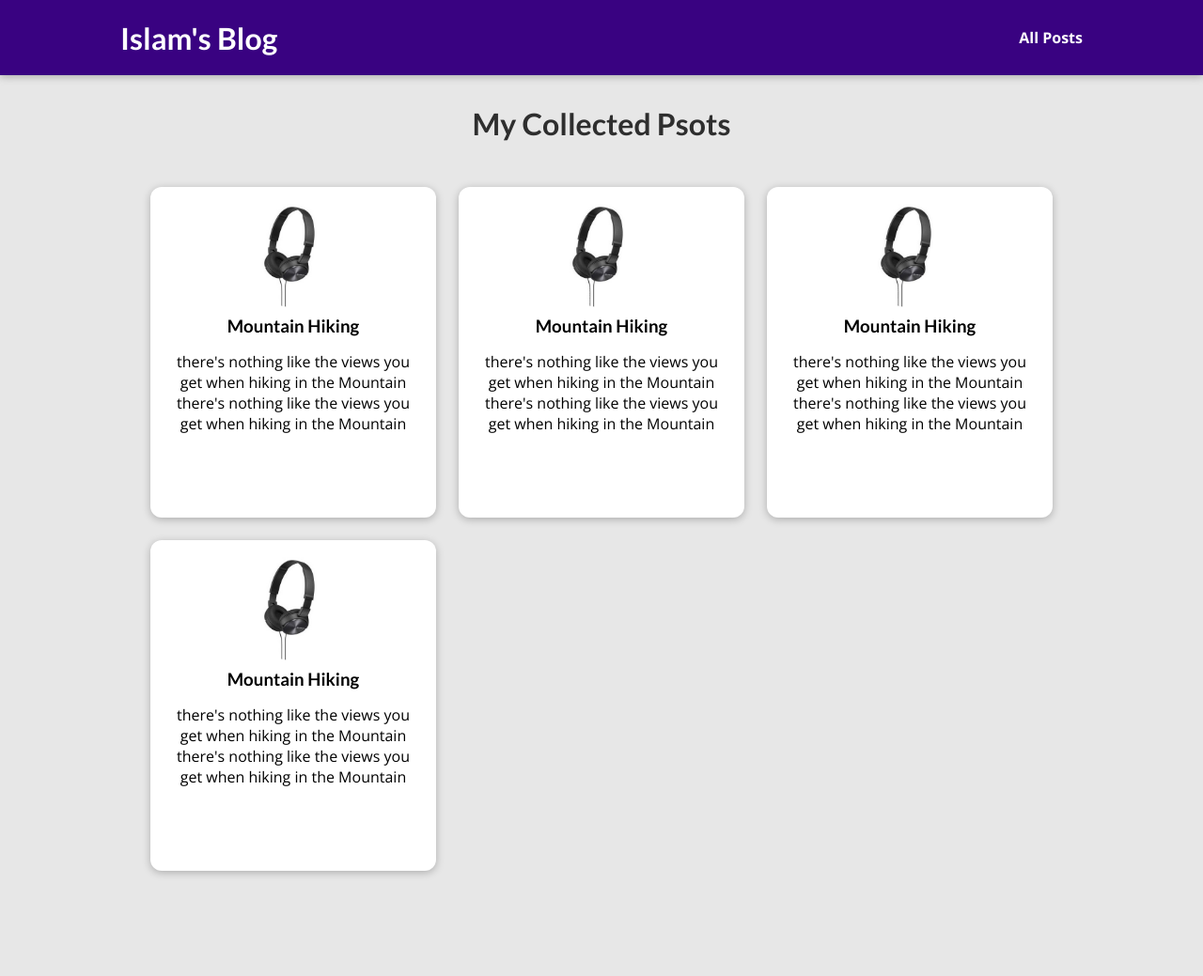
After one commit to Islam1995/My_Site_2, a Django app: template blog/templates/blog/all-posts.html in a window 1280 px wide. The commit adds this page. Shown: the whole page at 94% size. Run offline with Django 5.2, Linux system fonts and the light colour scheme; the template is opened without the code that fills it, so the values that code supplies are empty.

Commit message:
add all style css and html

```diff
--- /dev/null
+++ b/blog/static/blog/all-posts.css
@@ -0,0 +1,43 @@
+body {
+  background-color: #e7e7e7;
+}
+
+#main-navigation {
+  background-color: #390281;
+  box-shadow: 0 2px 8px rgba(0, 0, 0, 0.25);
+}
+
+#all-posts {
+  margin: 7rem auto;
+  width: 90%;
+  max-width: 60rem;
+}
+
+#all-posts h2 {
+  text-align: center;
+  font-size: 2rem;
+  color: #2e2e2e;
+  margin: 3rem 0;
+}
+
+ul {
+  list-style: none;
+  margin: 0;
+  padding: 0;
+  display: grid;
+  grid-template-columns: repeat(auto-fill, minmax(17rem, 1fr));
+  gap: 1.5rem;
+}
+
+.post img {
+  width: 7rem;
+  height: 7rem;
+}
+
+.post a {
+  height: 22rem;
+  transform-origin: center;
+  box-shadow: 0 2px 8px rgba(0, 0, 0, 0.25);
+  border-radius: 12px;
+  background-color: white;
+}
--- /dev/null
+++ b/blog/static/blog/post.css
@@ -0,0 +1,43 @@
+.post {
+  display: flex;
+  flex-direction: column;
+  align-items: center;
+  text-align: center;
+}
+
+.post a {
+  text-decoration: none;
+  color: black;
+  transition: all 0.2s ease;
+  padding: 1rem;
+}
+
+.post a:hover,
+.post a:active {
+  transform: scale(1.1);
+  background-color: #390281;
+  color: white;
+}
+
+.post img {
+  width: 5rem;
+  height: 5rem;
+  object-fit: cover;
+  border-radius: 50%;
+}
+
+.post h3 {
+  margin: 0.25rem 0;
+}
+
+.post time {
+  color: #666666;
+  margin: 0.25rem;
+  font-style: italic;
+  font-size: 0.85rem;
+}
+
+.post:hover time,
+.post:active time {
+  color: white;
+}
--- /dev/null
+++ b/blog/templates/blog/all-posts.html
@@ -0,0 +1,20 @@
+{% extends "base.html" %}
+{% load static %}
+{% block title %}All My Posts{% endblock title %}
+{% block style_css %}
+<link rel='stylesheet' href='{% static "blog/post.css"%}'>
+<link rel='stylesheet' href='{% static "blog/all-posts.css" %}'>
+{% endblock style_css %}
+{% block content %}
+
+<section id="all-posts">
+    <h2>My Collected Psots</h2>
+    <ul>
+       {% include "blog/includes/post.html" %}
+       {% include "blog/includes/post.html" %}
+       {% include "blog/includes/post.html" %}
+       {% include "blog/includes/post.html" %}
+
+    </ul>
+</section>
+{% endblock content %}
--- /dev/null
+++ b/blog/templates/blog/includes/post.html
@@ -0,0 +1,13 @@
+{%load static%}
+<li>
+<article class="post">
+        <a href="{% url 'post-detail-page' "the-mountains"%}">
+        <img src="{% static "blog/images/headphones.jpg" %}" alt="Mountain Hiking">
+        <div class="post__content">
+            <h3>Mountain Hiking</h3>
+            <p>there's nothing like the views you get when hiking in the Mountain there's nothing like
+                the views you get when hiking in the Mountain</p>
+        </div>
+        </a>
+</article>
+</li>
--- a/blog/views.py
+++ b/blog/views.py
@@ -6,7 +6,7 @@ def starting_page(request):
     return render(request,'blog/index.html')
 
 def posts(request):
-    pass
+    return render(request,'blog/all-posts.html')
 
-def single_post(request):
-    pass
+def single_post(request, slug):
+    return render(request, 'blog/post-detail.html')
--- a/my_site/settings.py
+++ b/my_site/settings.py
@@ -119,6 +119,9 @@ USE_TZ = True
 # https://docs.djangoproject.com/en/5.1/howto/static-files/
 
 STATIC_URL = 'static/'
+STATICFILES_DIRS=[
+    BASE_DIR / 'static'
+]
 
 # Default primary key field type
 # https://docs.djangoproject.com/en/5.1/ref/settings/#default-auto-field
--- /dev/null
+++ b/static/app.css
@@ -0,0 +1,48 @@
+@import url('https://fonts.googleapis.com/css2?family=Lato:wght@400;700&family=Open+Sans:wght@400;700&display=swap');
+
+* {
+  box-sizing: border-box;
+}
+
+html {
+  font-family: 'Open Sans', 'Lato', sans-serif;
+}
+
+body {
+  margin: 0;
+}
+
+h1,
+h2,
+h3 {
+  font-family: 'Lato', sans-serif;
+  font-weight: bold;
+}
+
+#main-navigation {
+  width: 100%;
+  height: 5rem;
+  display: flex;
+  justify-content: space-between;
+  align-items: center;
+  padding: 0 10%;
+  position: absolute;
+  top: 0;
+  left: 0;
+}
+
+#main-navigation a {
+  text-decoration: none;
+  color: white;
+  font-weight: bold;
+}
+
+#main-navigation a:hover,
+#main-navigation a:active {
+  color: #cf79f1;
+}
+
+#main-navigation h1 a:hover,
+#main-navigation h1 a:active {
+  color: white;
+}
--- a/templates/base.html
+++ b/templates/base.html
@@ -1,12 +1,23 @@
+{% load static %}
 <!DOCTYPE html>
 <html lang="en">
 <head>
     <meta charset="UTF-8">
     <meta name="viewport" content="width=device-width, initial-scale=1.0">
     <title> {% block title %}{% endblock title %}</title>
+    <link rel='stylesheet' href='{% static "app.css" %}'>
     {% block style_css %}{% endblock style_css %}
 </head>
 <body>
+
+<header id="main-navigation">
+    <h1>
+        <a href="{% url 'starting-page'%}">Islam's Blog</a>
+    </h1>
+    <nav>
+        <a href="{% url 'posts-page'%}">All Posts</a>
+    </nav>
+</header>
     {% block content %}{% endblock content %}
 
 </body>
```
Also changed, not shown: blog/static/blog/index.css (added, +75 -0 lines), blog/static/blog/post-detail.css (added, +62 -0 lines), blog/templates/blog/index.html (+31 -1 lines), blog/templates/blog/post-detail.html (added, +29 -0 lines), blog/static/blog/images/book.jpg (added), blog/static/blog/images/headphones.jpg (added), blog/static/blog/images/sourcecode.jpg (added), blog/static/blog/images/watch.jpg (added).
